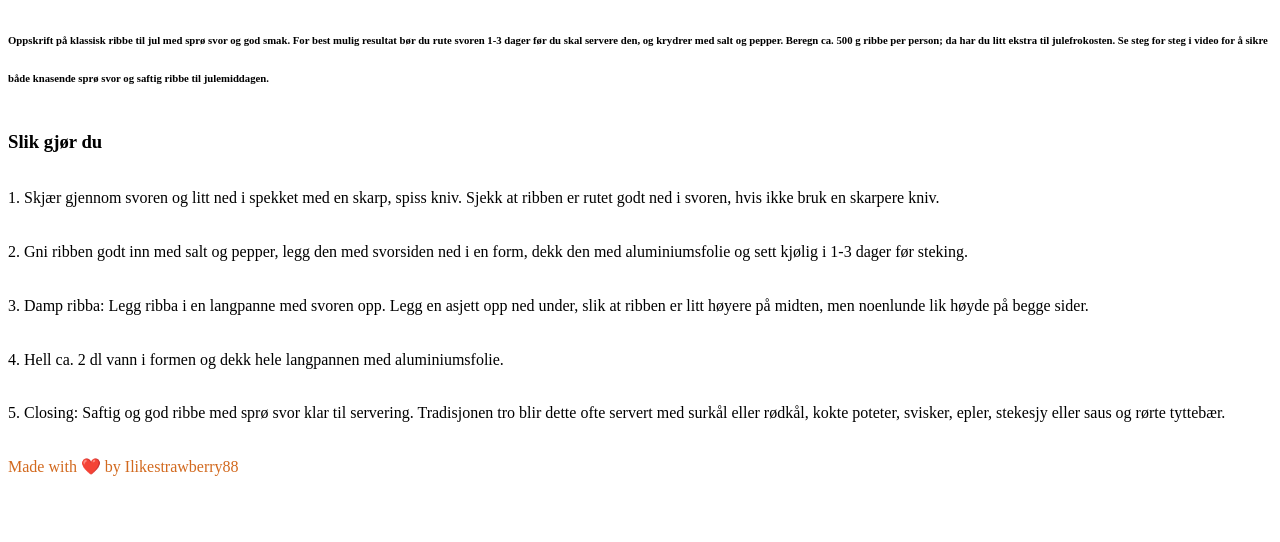
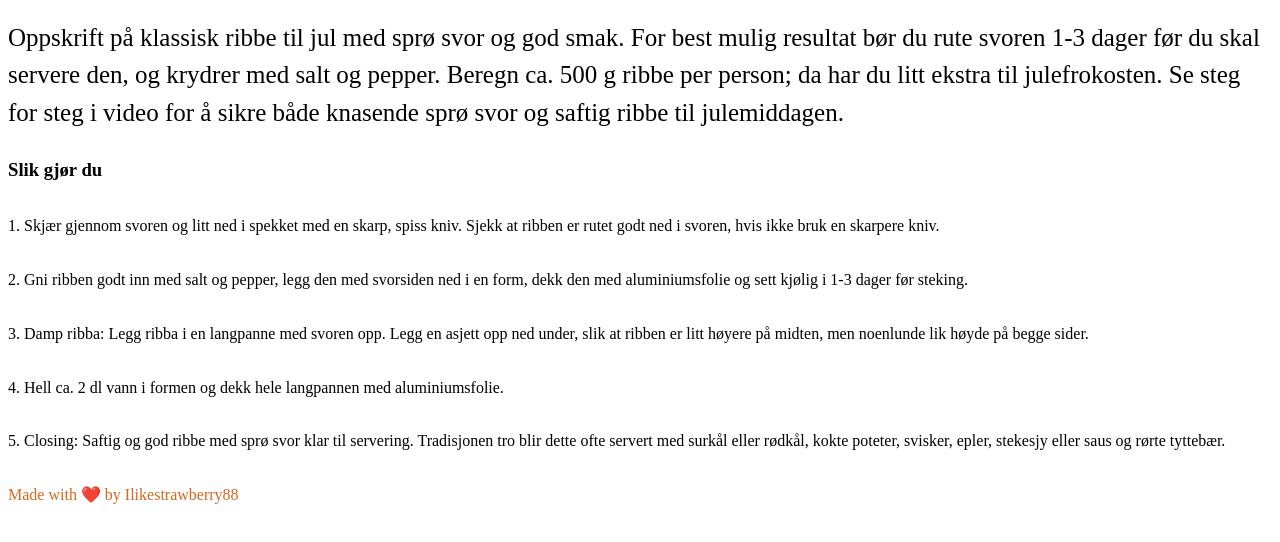
Before and after one commit to Ilikestrawberry88/odin-recipes, a plain HTML site: page recipes-norsk/ribbe.html in a window 1280 px wide. Shown: the part 62-604 px from the top of the page. Drawn offline with Linux system fonts and the light colour scheme.

Commit message:
!add more class to all recipes and more styles.

```diff
--- a/recipes-norsk/ribbe.html
+++ b/recipes-norsk/ribbe.html
@@ -10,7 +10,7 @@
 <body>
     <h1>Ribbe</h1>
 
-    <h6>Oppskrift på klassisk ribbe til jul med sprø svor og god smak.
+    <h6 class="description">Oppskrift på klassisk ribbe til jul med sprø svor og god smak.
         For best mulig resultat bør du rute svoren 1-3 dager før du skal
         servere den, og krydrer med salt og pepper. Beregn ca. 500 g ribbe
         per person; da har du litt ekstra til julefrokosten. Se steg for steg
--- a/recipes-norsk/style.css
+++ b/recipes-norsk/style.css
@@ -1,3 +1,4 @@
+/* Links */
 a {
     text-decoration: none;
     color: cadetblue;
@@ -10,8 +11,11 @@ body {
     line-height: 1cm;
 }
 
+/*  */
 .description {
     font-weight: 500;
+    font-size: 25px;
+    margin: 0px;
 }
 
 footer {
```
Also changed, not shown: recipes-norsk/pinnekjøtt.html (+1 -1 lines).
